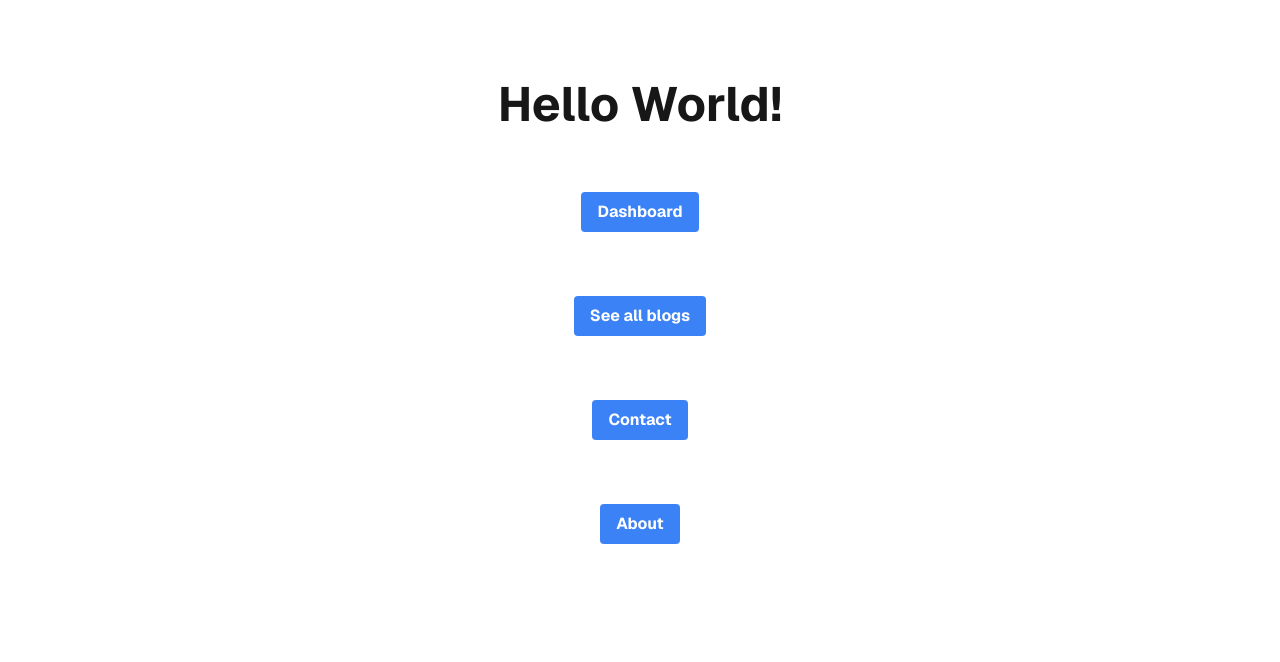
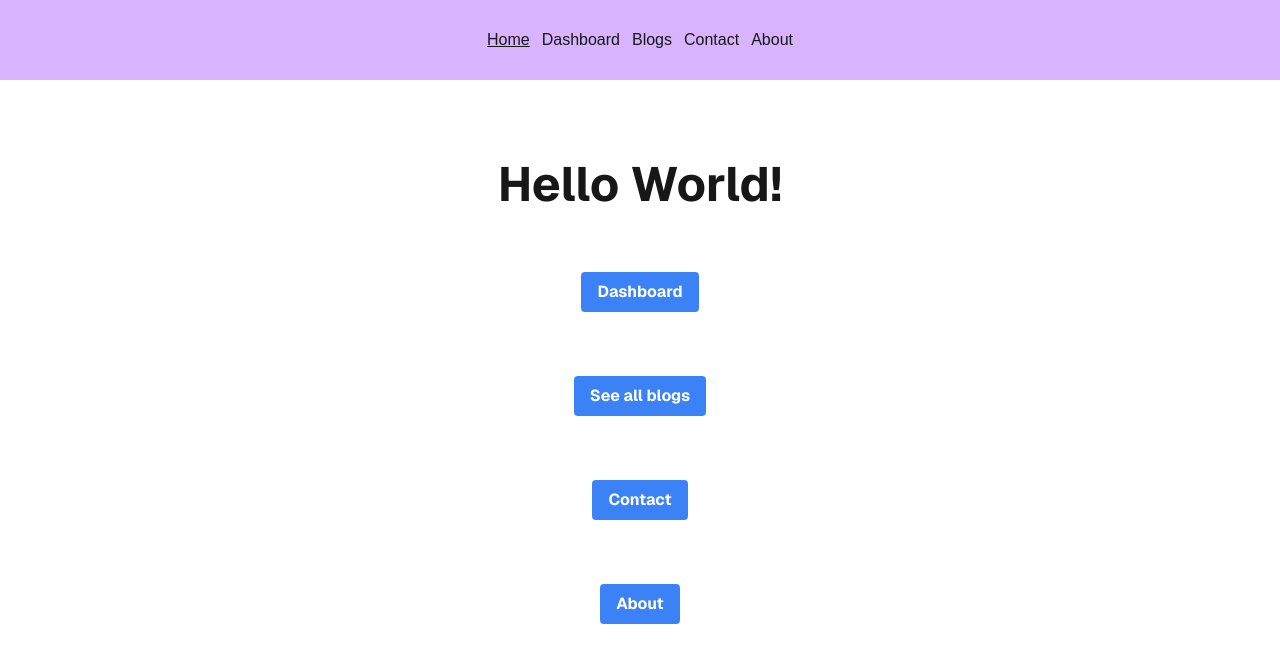
Before and after one commit to AfaqKhanNiazi/Next.js-layout-and-templates, a Next.js app: page / in a window 1280 px wide. Shown: the top 662 px of the page. Built offline with nearby package versions, Linux system fonts and the light colour scheme.

Commit message:
learn layout

```diff
--- a/src/app/component/Header.jsx
+++ b/src/app/component/Header.jsx
@@ -0,0 +1,27 @@
+"use client"
+
+import { usePathname } from "next/navigation"
+import Link from "next/link"
+
+export default function Header() {
+    const pathname = usePathname();
+    return(
+        <nav className="bg-purple-300 h-20 flex justify-center gap-3 items-center py-2">
+            <Link className={`link ${pathname === "/" ? "active underline" : ""}`} href="/">
+            Home
+            </Link>
+            <Link className={`link ${pathname === "/dashboard" ? "active underline" : ""}`} href="/dashboard">
+            Dashboard
+            </Link>
+            <Link className={`link ${pathname === "/blogs" ? "active underline" : ""}`} href="/blogs">
+            Blogs
+            </Link>
+            <Link className={`link ${pathname === "/contact" ? "active underline" : ""}`} href="/contact">
+            Contact
+            </Link>
+            <Link className={`link ${pathname === "/about" ? "active underline" : ""}`} href="/about">
+            About
+            </Link>
+        </nav>
+    )
+}
--- /dev/null
+++ b/src/app/dashboard/layout.js
@@ -0,0 +1,17 @@
+import Link from "next/link";
+
+export default function Layout({ children }) {
+    return(
+        <section className="min-h-screen flex">
+            <div className="w-1/4 border-r-2 border-r-purple-600">
+            <Link className="p-2 text-center w-full block hover:bg-purple-300" href="/dashboard/settings">
+            Settings
+            </Link>
+            <Link className="p-2 text-center w-full block hover:bg-purple-300" href="/dashboard/profile">
+            Profile
+            </Link>
+            </div>
+            <div className="w-3/4">{children}</div>
+            </section>
+    )
+}
--- a/src/app/layout.js
+++ b/src/app/layout.js
@@ -1,5 +1,6 @@
 import { Geist, Geist_Mono } from "next/font/google";
 import "./globals.css";
+import Header from "./component/Header";
 
 const geistSans = Geist({
   variable: "--font-geist-sans",
@@ -22,6 +23,7 @@ export default function RootLayout({ children }) {
       <body
         className={`${geistSans.variable} ${geistMono.variable} antialiased`}
       >
+        <Header/>
         {children}
       </body>
     </html>
```
